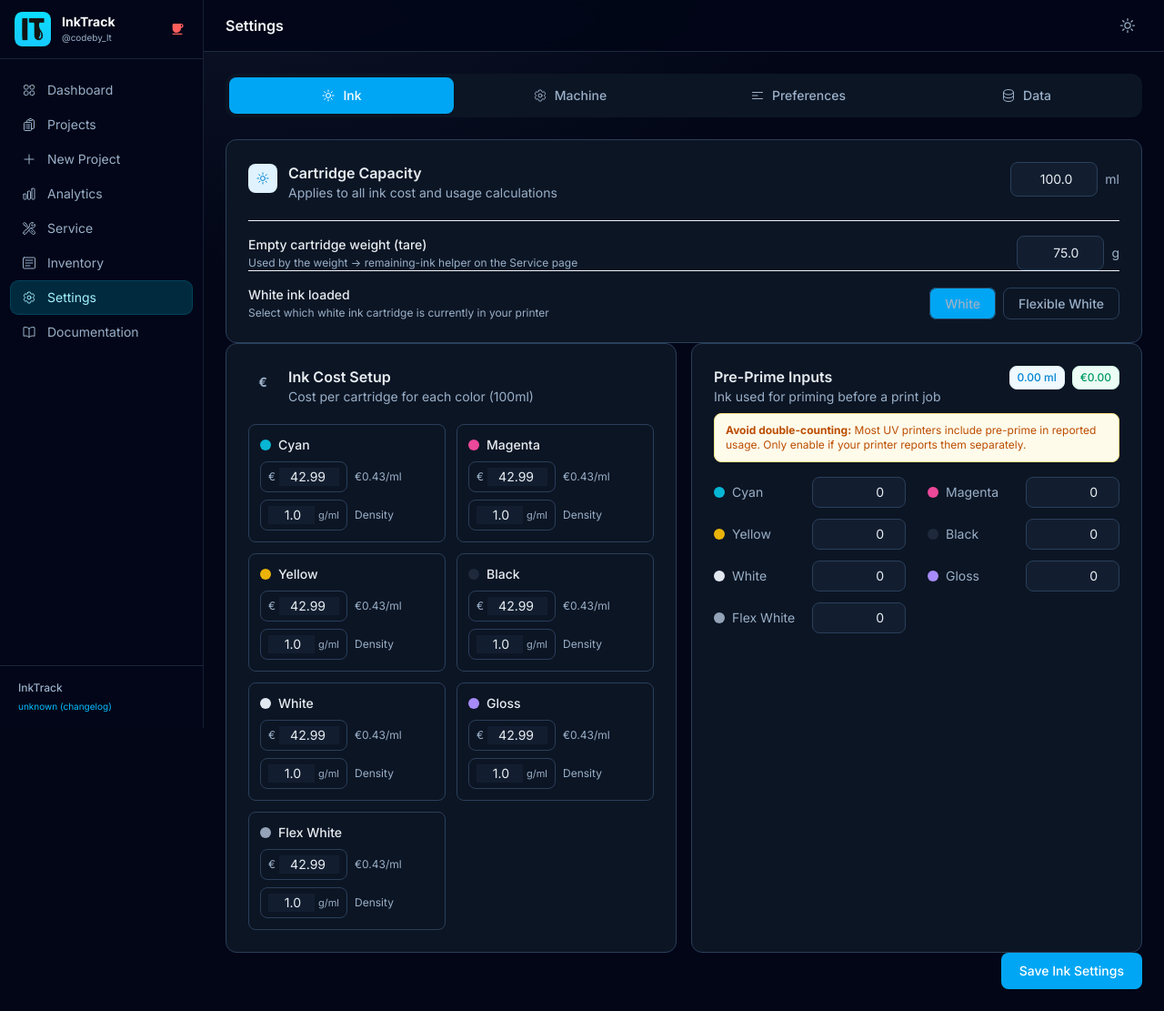
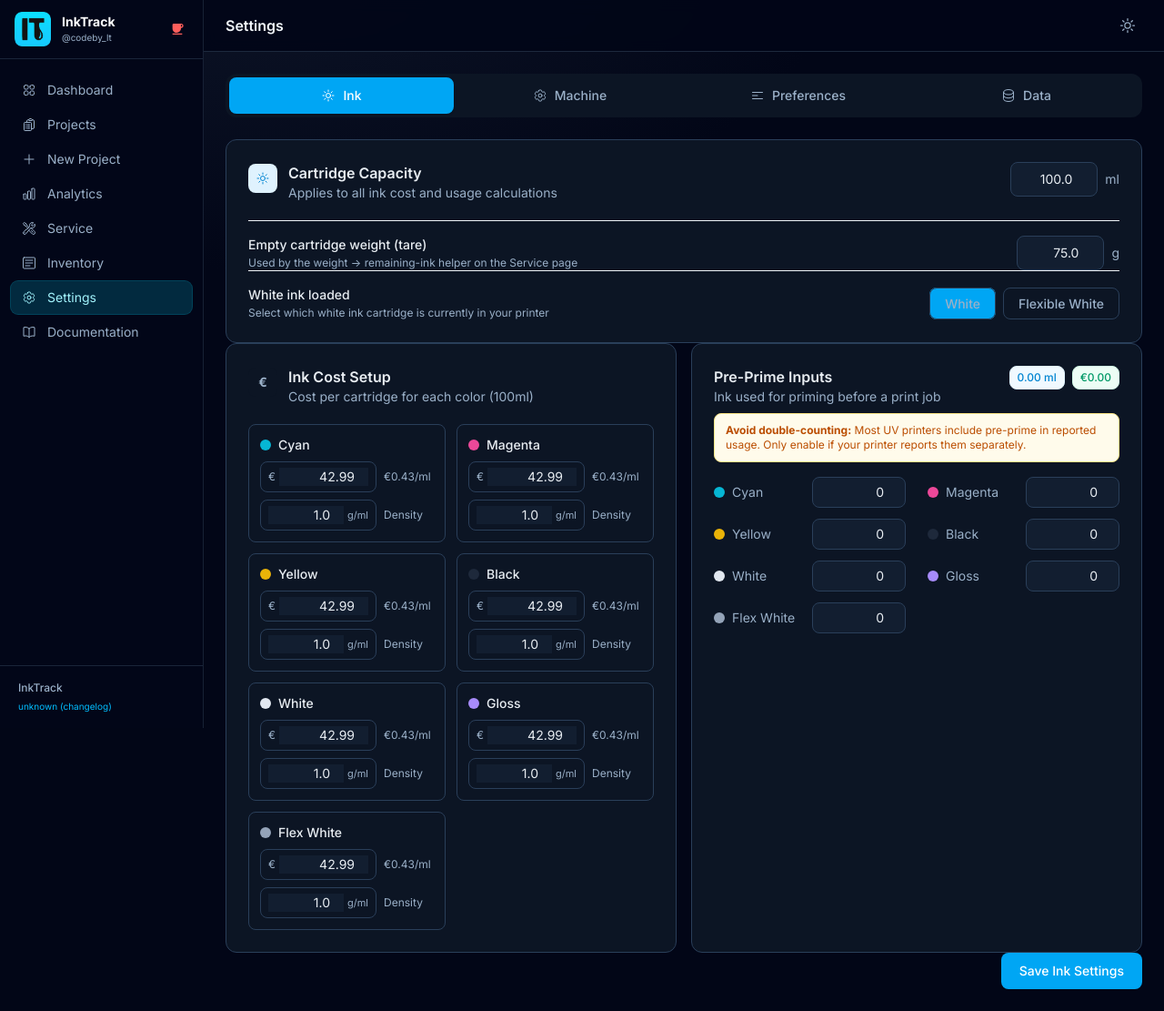
Before and after one commit to codebyit/inktracker, a FastAPI app: page /settings in a window 1280 px wide. Shown: the whole page at 91% size. Run offline with FastAPI, Linux system fonts and the light colour scheme; data comes from the database, SQL or seed files in the repository; data that the repository does not hold is empty; style sheets or scripts are compiled from the project's sources; parts of the project's set-up code (start-up, migrations or seed data) failed here and were passed over.

Commit message:
fix(settings): widen ink cost/density inputs so CA$ values dont clip

```diff
--- a/app/templates/settings.html
+++ b/app/templates/settings.html
@@ -111,18 +111,18 @@
               <span class="text-sm font-medium text-slate-700">{{ ink_channel_names[ch] }}</span>
             </div>
             <div class="flex items-center gap-2 mb-2">
-              <div class="flex items-center gap-1 border border-slate-200 rounded-lg px-2 py-1.5 focus-within:ring-2 focus-within:ring-sky-500 w-24">
-                <span class="text-slate-400 text-xs">{{ currency }}</span>
+              <div class="flex items-center gap-1 border border-slate-200 rounded-lg px-2 py-1.5 focus-within:ring-2 focus-within:ring-sky-500 w-32">
+                <span class="text-slate-400 text-xs shrink-0">{{ currency }}</span>
                 <input type="number" name="price_{{ ch }}" value="{{ price }}" min="0" step="0.01" class="w-full min-w-0 text-sm text-right focus:outline-none"/>
               </div>
               <span class="text-xs text-slate-400">{{ currency }}{{ '{:.2f}'.format(price / cap) }}/ml</span>
             </div>
             <div class="flex items-center gap-2">
-              <div class="flex items-center gap-1 border border-slate-200 rounded-lg px-2 py-1.5 focus-within:ring-2 focus-within:ring-sky-500 w-24">
+              <div class="flex items-center gap-1 border border-slate-200 rounded-lg px-2 py-1.5 focus-within:ring-2 focus-within:ring-sky-500 w-32">
                 <input type="number" name="density_{{ ch }}" value="{{ density }}" min="0.1" step="0.01"
                        title="Ink density (g/ml) for weight-based remaining-ink estimates"
                        class="w-full min-w-0 text-sm text-right focus:outline-none"/>
-                <span class="text-slate-400 text-[11px]">g/ml</span>
+                <span class="text-slate-400 text-[11px] shrink-0">g/ml</span>
               </div>
               <span class="text-xs text-slate-500">Density</span>
             </div>
```
Also changed, not shown: CHANGELOG.md.
